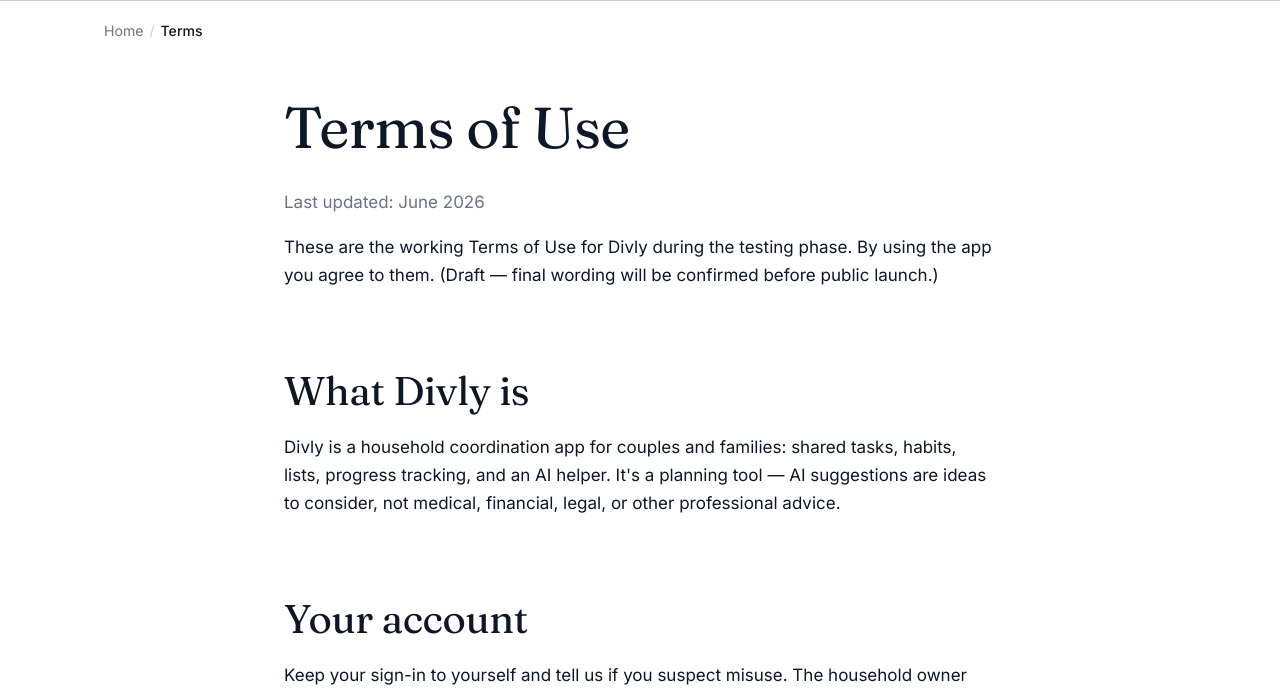
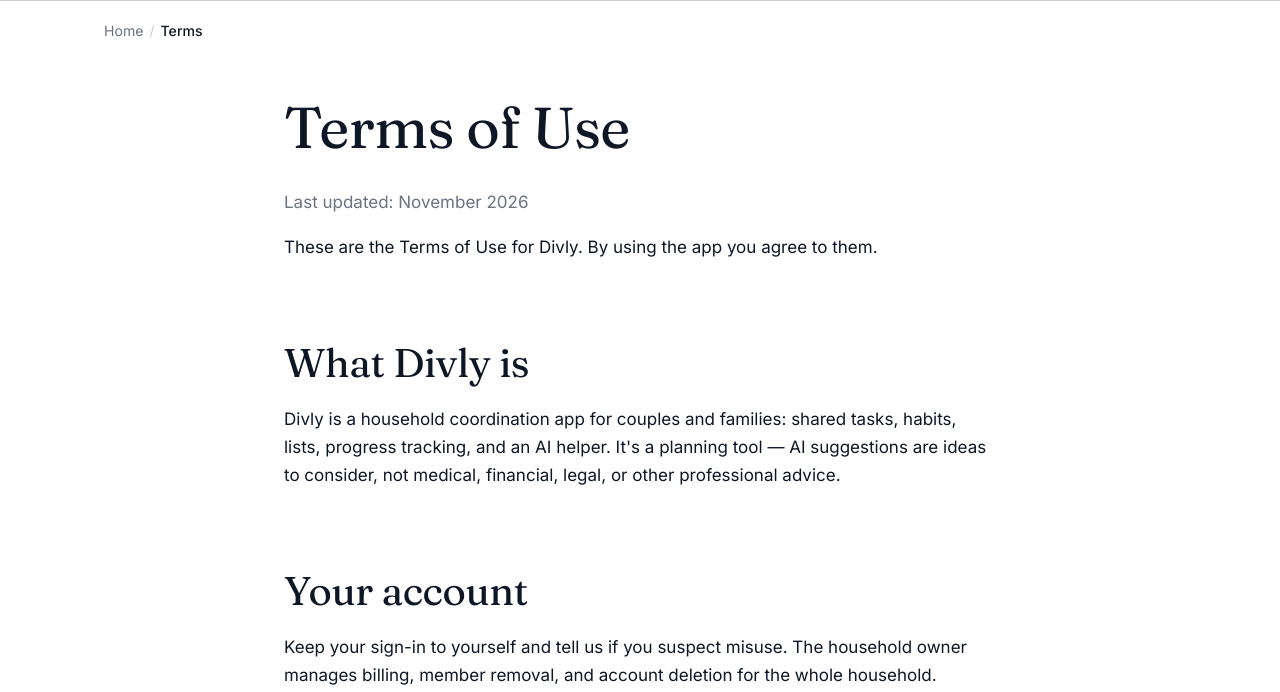
Before and after one commit to divlyllc/divly-household..github.io, a plain HTML site: page terms/terms.html in a window 1280 px wide. Shown: the part 108-800 px from the top of the page. Drawn offline with nearby package versions, Linux system fonts and the light colour scheme.

Commit message:
Terms: finalize copy — drop the testing-phase/draft disclaimer
Apple App Review (3.1.2) now links this page as the subscription EULA, and
1.0 is a public release — remove the 'working draft / final wording before
public launch' caveat so the Terms read as final. Content otherwise unchanged;
Last updated -> November 2026.

```diff
--- a/terms/terms.html
+++ b/terms/terms.html
@@ -25,8 +25,8 @@
 <nav class="breadcrumb container" aria-label="Breadcrumb"><ol><li><a href="/">Home</a></li><li><span aria-current="page">Terms</span></li></ol></nav>
 <section class="section" style="padding-top:48px"><div class="container prose">
 <h1>Terms of Use</h1>
-<p class="muted">Last updated: June 2026</p>
-<p>These are the working Terms of Use for Divly during the testing phase. By using the app you agree to them. (Draft — final wording will be confirmed before public launch.)</p>
+<p class="muted">Last updated: November 2026</p>
+<p>These are the Terms of Use for Divly. By using the app you agree to them.</p>
 <h2>What Divly is</h2>
 <p>Divly is a household coordination app for couples and families: shared tasks, habits, lists, progress tracking, and an AI helper. It's a planning tool — AI suggestions are ideas to consider, not medical, financial, legal, or other professional advice.</p>
 <h2>Your account</h2>
```
